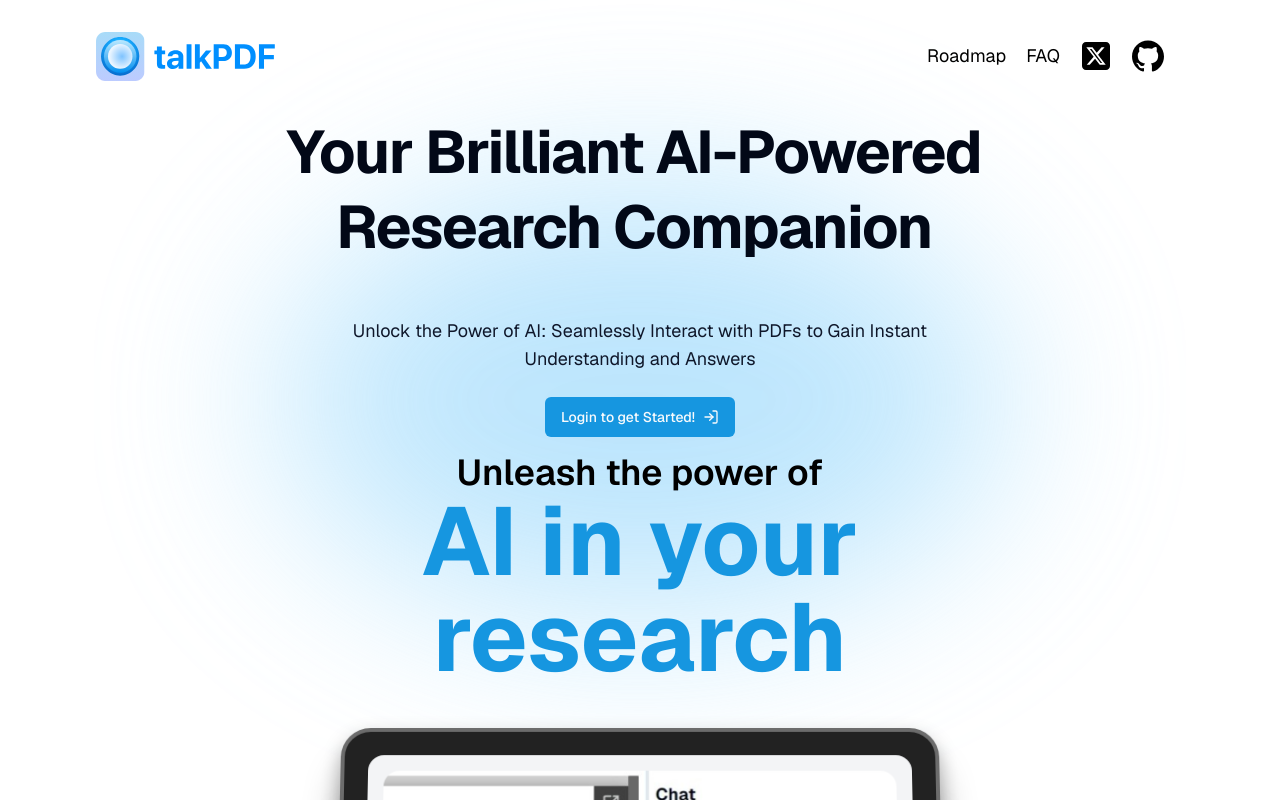
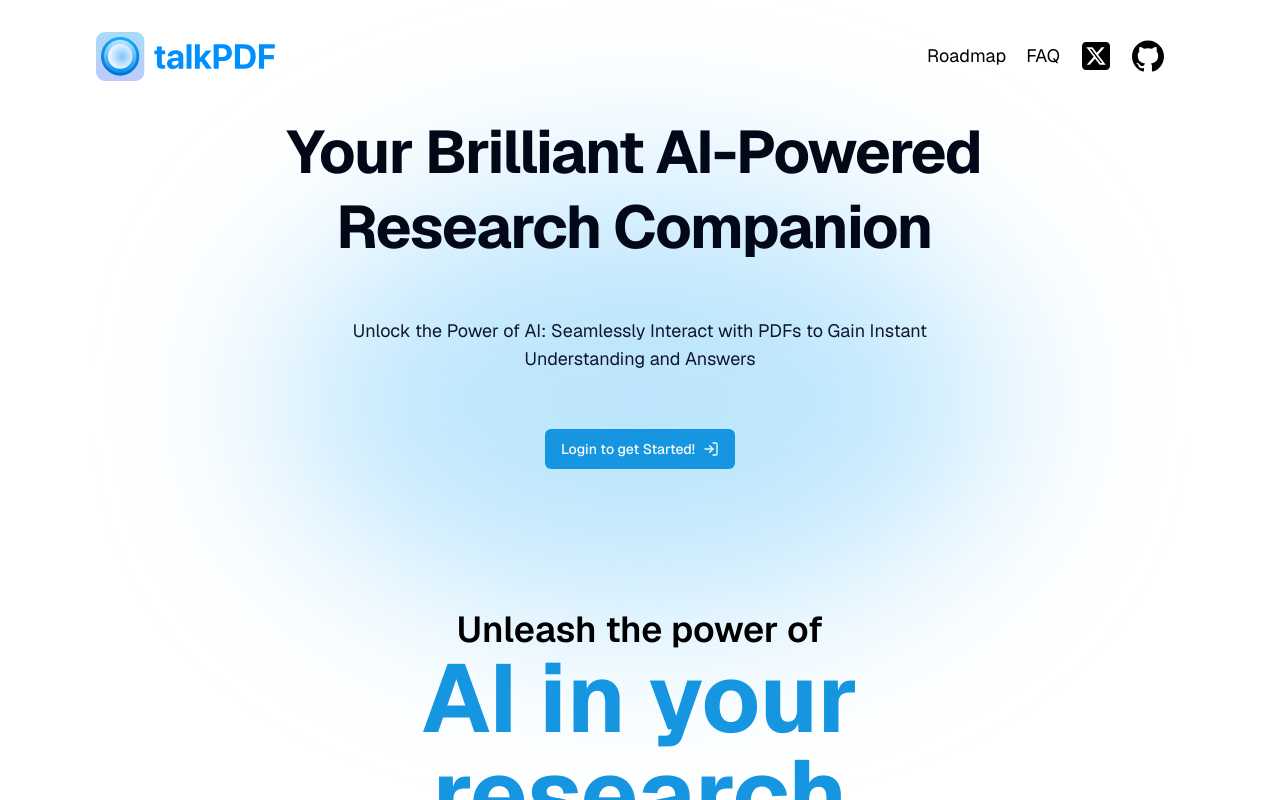
Before and after one commit to prash240303/pdf-gpt, a Next.js app: page / in a window 1280 px wide. Shown: the top 800 px of the page. Built offline with nearby package versions, Linux system fonts and the light colour scheme; no server answers.

Commit message:
fixed framer-module issue, minor UI changes

```diff
--- a/src/app/page.tsx
+++ b/src/app/page.tsx
@@ -90,12 +90,12 @@ export default async function Home() {
             Unlock the Power of AI: Seamlessly Interact with PDFs to Gain Instant Understanding and Answers
           </p>
 
-          <div className="w-3/5 mt-6">
+          <div className="w-3/5 my-8">
             {isAuth ? (
               <FileUpload />
             ) : (
               <Link href="https://square-chipmunk-73.accounts.dev/sign-in">
-                <Button className="bg-primary-300 ">
+                <Button className="bg-primary-300 mb-24 mt-6">
                   Login to get Started!
                   <LogIn className="w-4 h-4 ml-2" />
                 </Button>
--- a/src/components/ui/container-scroll-animation.tsx
+++ b/src/components/ui/container-scroll-animation.tsx
@@ -36,8 +36,8 @@ export const ContainerScroll = ({
 
   return (
     <div
-    className="h-screen md:h-[140vh] w-full overflow-hidden flex items-center justify-center relative p-2 md:px-20 md:pb-48"
-    ref={containerRef}
+      className="h-screen md:h-[140vh] w-full overflow-hidden flex items-center justify-center relative p-2 md:px-20 md:pb-48"
+      ref={containerRef}
     >
       <div
         className="py-10 md:py-10 w-full relative"
```
Also changed, not shown: 1 other file (tests, documents, lock files or other folders).
